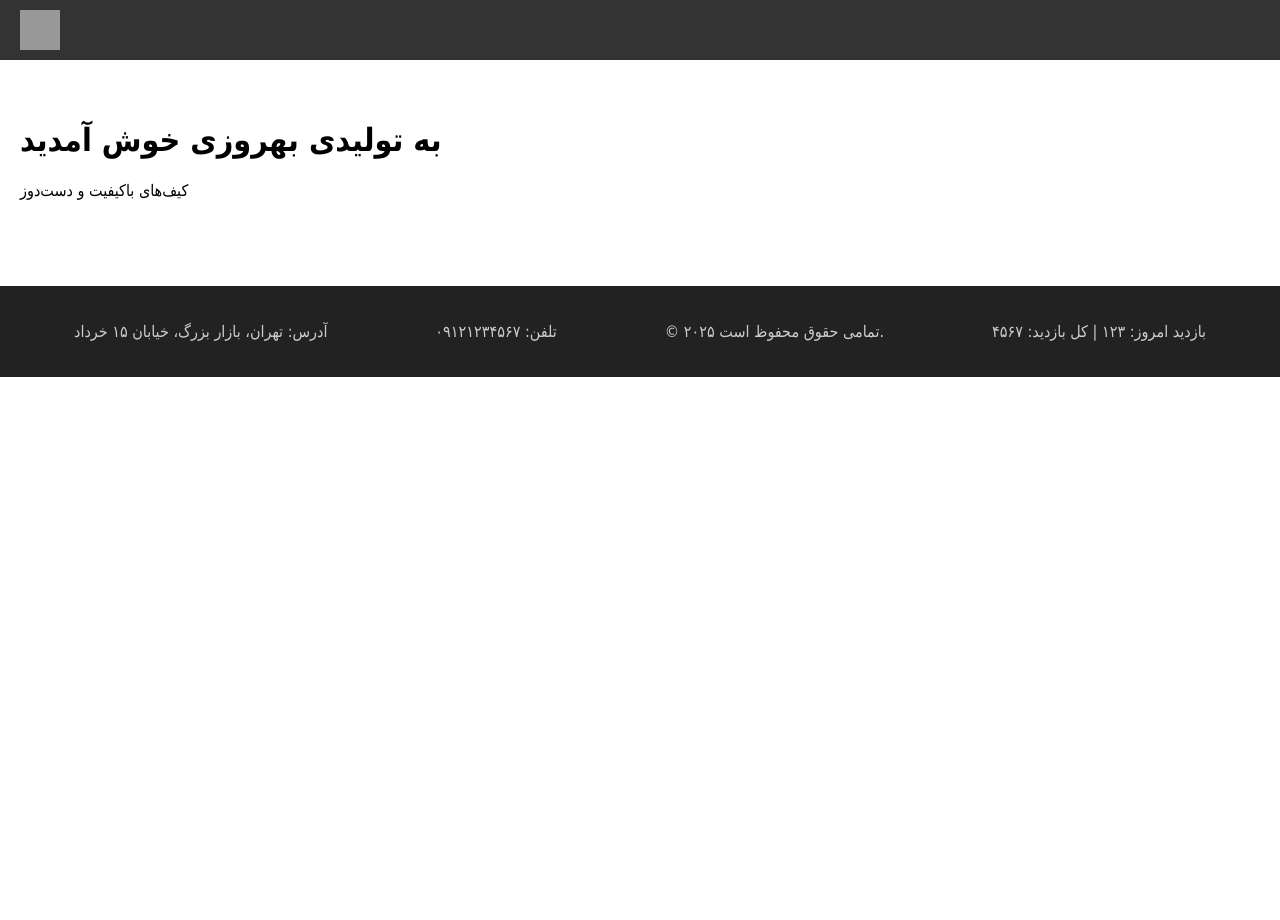
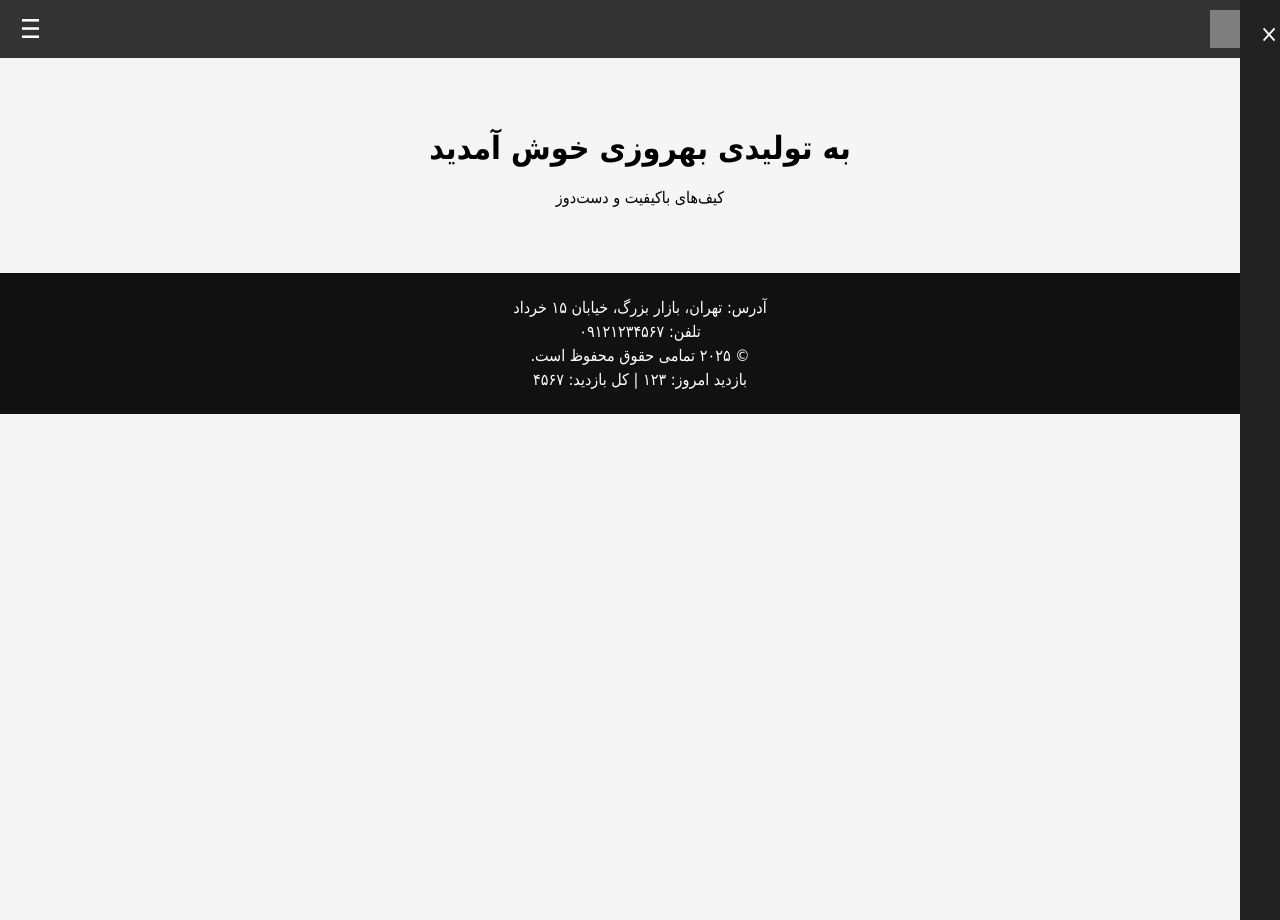
Before and after one commit to Mahdi-Behrouzi/tolidi_behrouzi, a PHP site: page / in a window 1280 px wide. Run offline with PHP 8.4, Linux system fonts and the light colour scheme; grey boxes are pictures that could not be loaded.

Commit message:
Update style.css

```diff
--- a/style.css
+++ b/style.css
@@ -1,65 +1,48 @@
-/* استایل اولیه */
+/* فونت خوانا */
 body {
   margin: 0;
-  font-family: Tahoma, sans-serif;
+  font-family: 'Tahoma', sans-serif;
+  direction: rtl;
+  background: #f5f5f5;
 }
 
-header {
-  display: flex;
-  justify-content: space-between;
-  align-items: center;
-  background-color: #333;
-  color: white;
+/* هدر */
+.header {
+  background: #333;
+  color: #fff;
   padding: 10px 20px;
-  position: fixed;
-  width: 100%;
-  top: 0;
-  z-index: 1000;
-}
-
-/* لوگو + عنوان */
-.logo-title {
   display: flex;
   align-items: center;
+  justify-content: space-between;
 }
 
 .logo {
-  width: 40px;
-  height: 40px;
-  margin-right: 10px;
+  width: 50px;
   opacity: 0.8;
-  animation: pulse 2s infinite;
+  animation: fade 3s infinite alternate;
 }
 
-@keyframes pulse {
+@keyframes fade {
   0% { opacity: 0.6; }
-  50% { opacity: 1; }
-  100% { opacity: 0.6; }
+  100% { opacity: 1; }
 }
 
 .menu-toggle {
-  font-size: 24px;
-  background: none;
-  border: none;
-  color: white;
+  font-size: 26px;
   cursor: pointer;
 }
 
-/* منوی کناری */
+/* منو کشویی */
 .sidebar {
   position: fixed;
   top: 0;
-  left: -250px;
+  right: -250px;
   width: 250px;
   height: 100%;
-  background: #444;
-  padding-top: 60px;
+  background: #222;
+  color: #fff;
+  padding: 20px;
   transition: 0.3s;
-  z-index: 999;
-}
-
-.sidebar.active {
-  left: 0;
 }
 
 .sidebar ul {
@@ -68,62 +51,48 @@
 }
 
 .sidebar ul li {
-  padding: 15px;
+  margin: 20px 0;
 }
 
 .sidebar ul li a {
-  color: white;
+  color: #fff;
   text-decoration: none;
-  display: block;
 }
 
-/* محتوای اصلی */
-main {
-  margin-top: 80px;
+.sidebar.active {
+  right: 0;
+}
+
+.close-btn {
+  font-size: 24px;
+  cursor: pointer;
+  text-align: left;
+}
+
+/* محتوا */
+.content {
+  padding: 50px 20px;
+  text-align: center;
+}
+
+/* فوتر */
+.footer {
+  background: #111;
+  color: #fff;
+  text-align: center;
   padding: 20px;
 }
 
-/* فوتر */
-footer {
-  background: #222;
-  color: #ccc;
-  padding: 20px;
-  margin-top: 50px;
-}
-
-.footer-content {
-  display: flex;
-  flex-wrap: wrap;
-  justify-content: space-around;
-}
-
-.footer-section {
-  flex: 1;
-  min-width: 200px;
-  margin: 10px;
-}
-
-.footer-section h3 {
-  color: white;
-}
-
-.footer-section ul {
-  list-style: none;
-  padding: 0;
-}
-
-.footer-section ul li {
+.footer p {
   margin: 5px 0;
 }
 
-.footer-section ul li a {
-  color: #ccc;
-  text-decoration: none;
+/* ریسپانسیو */
+@media (max-width: 600px) {
+  .logo {
+    width: 40px;
+  }
+  .menu-toggle {
+    font-size: 22px;
+  }
 }
-
-.footer-bottom {
-  text-align: center;
-  margin-top: 20px;
-  color: #888;
-  font-size: 14px;
-}
```
